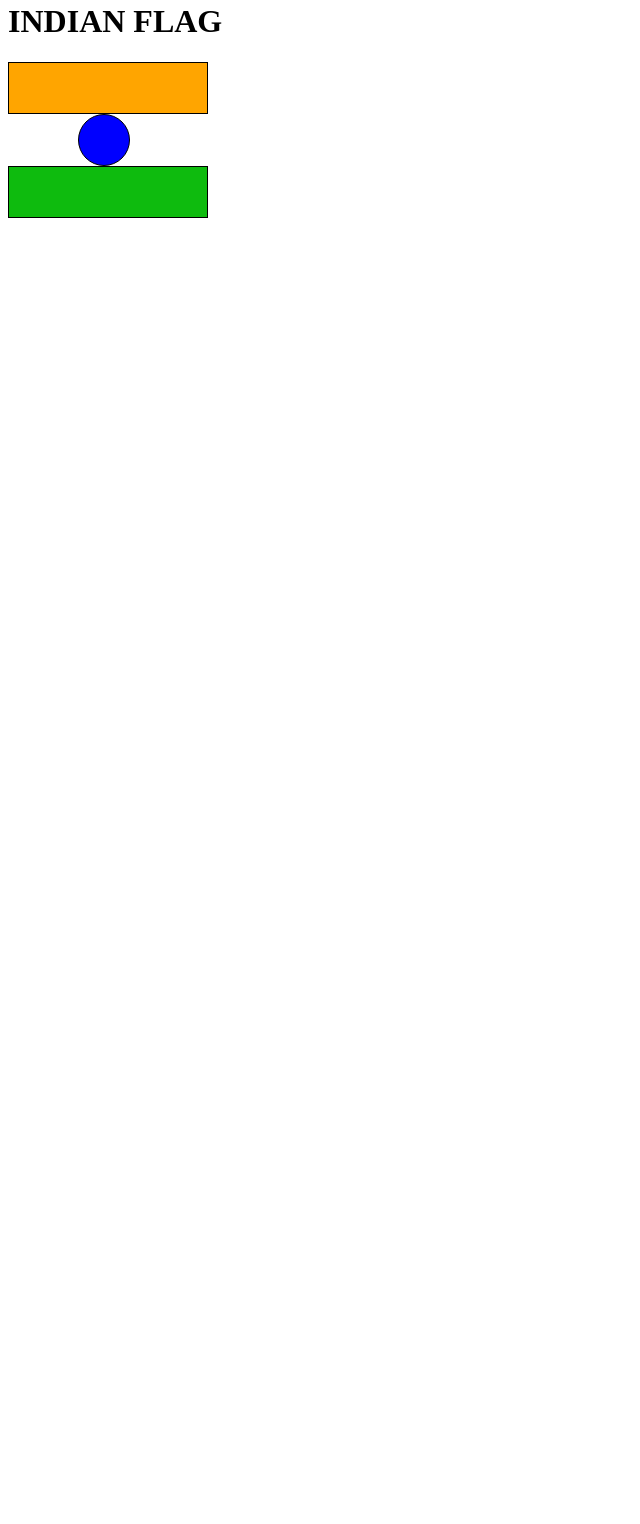
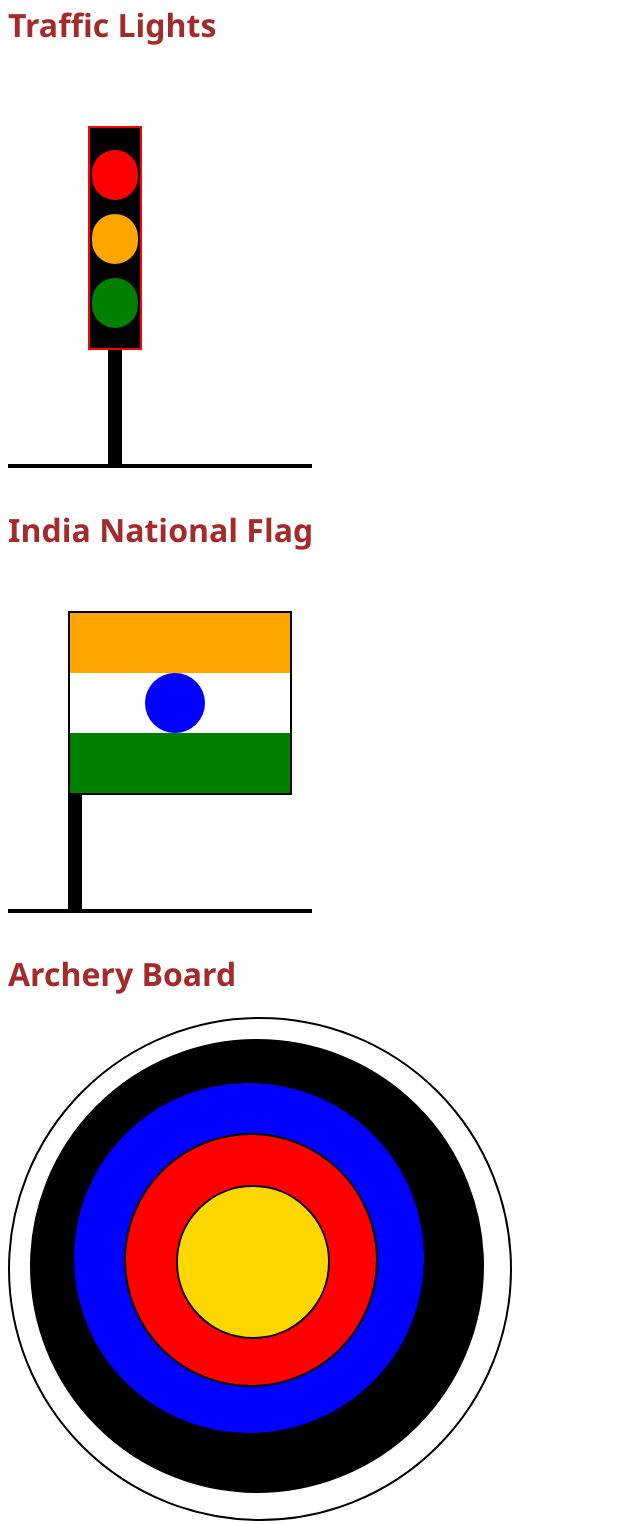
Before and after one commit to Srinethgithub/task8, a plain HTML site: page index.html in a window 1280 px wide. Shown: the part 18-1542 px from the top of the page, without its empty margins (0-640 px from the left). Before the commit the page ends 800 px from the top, so only its background shows below. Drawn offline with Linux system fonts and the light colour scheme.

Commit message:
Update index.html

```diff
--- a/index.html
+++ b/index.html
@@ -1,41 +1,162 @@
 <!DOCTYPE html>
 <html lang="en">
   <head>
-    <meta charset="UTF-8">
-    <meta name="viewport" content="width=device-width, initial-scale=1.0">
+    <meta charset="UTF-8" />
+    <meta name="viewport" content="width=device-width, initial-scale=1.0" />
     <title>Document</title>
     <style>
-        .flag{
-            width: 200px;
+      .class1 {
+        border: 2px solid red;
+        background-color: black;
+        padding-top: 20px;
+        margin-top: 80px;
+        margin-left: 80px;
+        height: 200px;
+        width: 50px;
       }
-            .cd{
-                border: 1px solid black;
-                height: 50px;
+      .cd {
+        border: 2px solid black;
+        border: 2px solid black;
+        border: 2px solid black;
+        border-radius: 100px;
+        padding-top: 30px;
       }
-        .orange1{
+      .cd1 {
+        border-top: -90px;
+        background-color: red;
+
+        padding-bottom: 20px;
+      }
+      .cd2 {
         background-color: orange;
+        margin-top: 10px;
+
+        padding-bottom: 20px;
       }
-        .white2{
+      .cd3 {
+        background-color: green;
+        padding-bottom: 20px;
+        margin-top: 10px;
+      }
+      .cd4 {
+        border: 2px solid black;
+        padding-top: 70px;
+        height: 40px;
+        width: 10px;
+        background-color: black;
+        margin-left: 100px;
+      }
+      .class2 {
+        border: 2px solid black;
+        width: 220px;
+        height: 180px;
+        margin-top: 60px;
+        margin-left: 60px;
+      }
+      #id1 {
+        background-color: orange;
+        padding: 30px;
+      }
+      #id2 {
         background-color: blue;
-            border-radius: 100%;
-            width: 50px;
-            height: 50px;
-            margin-left: 70px;
-
-        }
-        .green3{
-            background-color: rgb(14, 187, 14);
+        border-radius: 100px;
+        width: 40px;
+        height: 40px;
+        margin-left: 75px;
+        padding: 10px;
       }
 
+      #id3 {
+        background-color: green;
+        padding: 30px;
+      }
+      .cd5 {
+        border: 2px solid black;
+        padding-top: 70px;
+        height: 40px;
+        width: 10px;
+        background-color: black;
+        margin-left: 60px;
+      }
+      .cd6,
+      .cd7 {
+        border: 2px solid black;
+        width: 300px;
+      }
+      .class3,
+      .cd8,
+      .cd9,
+      .cd10,
+      #id4 {
+        border: 2px solid black;
+      }
+      .class3 {
+        background-color: white;
+        /* margin-top: 80px;
+        margin-left: 80px; */
+        width: 500px;
+        height: 500px;
+        border-radius: 500px;
+      }
+      .cd8 {
+        background-color: black;
+        margin:20px 20px;
+        width: 450px;
+        height: 450px;
+        border-radius: 450px;
+      }
+      .cd9 {
+        background-color: blue;
+        margin: 40px 40px;
+
+         width: 350px;
+        height: 350px;
+        border-radius: 350px;
+      }
+      .cd10 {
+        background-color: red;
+        margin: 50px 50px;
+         height: 250px;
+        width: 250px;
+        border-radius: 200px;
+      }
+      #id4 {
+        margin: 50px 50px;
+        background-color: gold;
+         height: 150px;
+        width: 150px;
+        border-radius: 100px;
+      }
+      h1{
+       color:brown;
+        font-family: 'Segoe UI', Tahoma, Geneva, Verdana, sans-serif;
+      }
     </style>
   </head>
   <body>
-    <h1 >INDIAN FLAG</h1>
-    <div class="flag">
-        <div class=" cd orange1"></div>
-        <div class=" cd white2"></div>
-        <div class=" cd green3"></div>
+    <h1>Traffic Lights</h1>
+ <div class="class1">
+      <div class="cd cd1"></div>
+      <div class="cd cd2"></div>
+      <div class="cd cd3"></div>
     </div>
-
+    <div class="cd4"></div>
+    <div class="cd7"></div><br>
+    <h1>India National Flag</h1>
+    <div class="class2">
+      <div id="id1"></div>
+      <div id="id2"></div>
+      <div id="id3"></div>
+    </div>
+    <div class="cd5"></div>
+    <div class="cd6"></div><br>
+    <h1>Archery Board</h1>
+    <div class="class3">
+      <div class="cd8">
+        <div class="cd9">
+          <div class="cd10"><div id="id4"></div></div>
+        </div>
+      </div>
+    </div>
   </body>
 </html>
```
Lines whose indentation alone changed are shown as unchanged.
